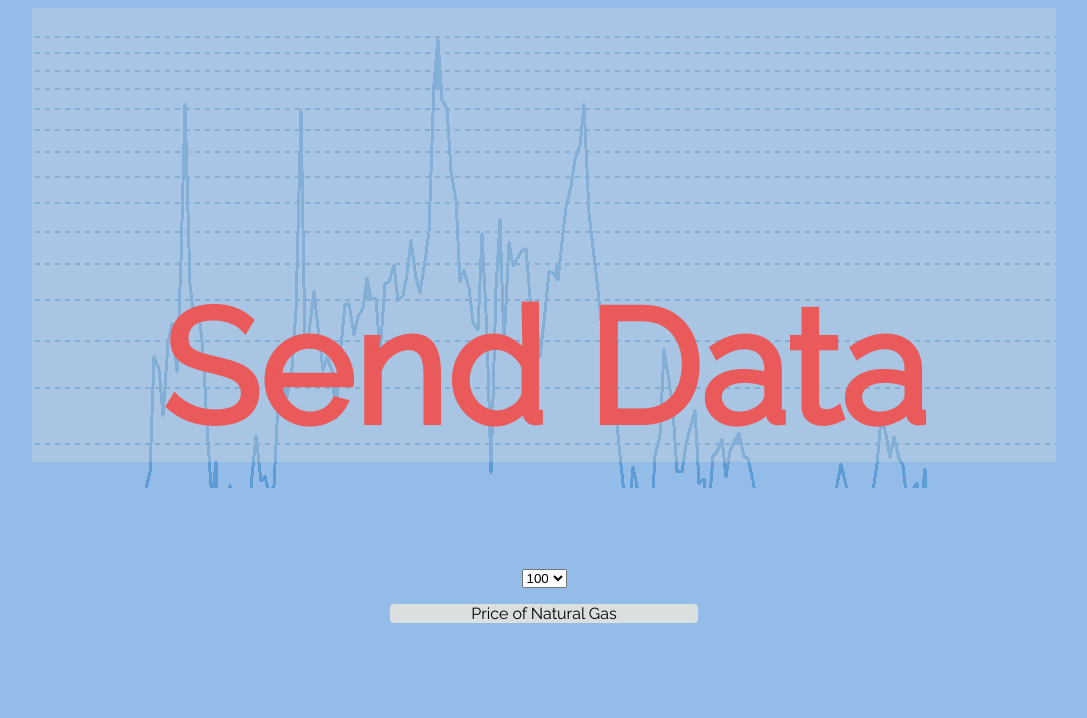
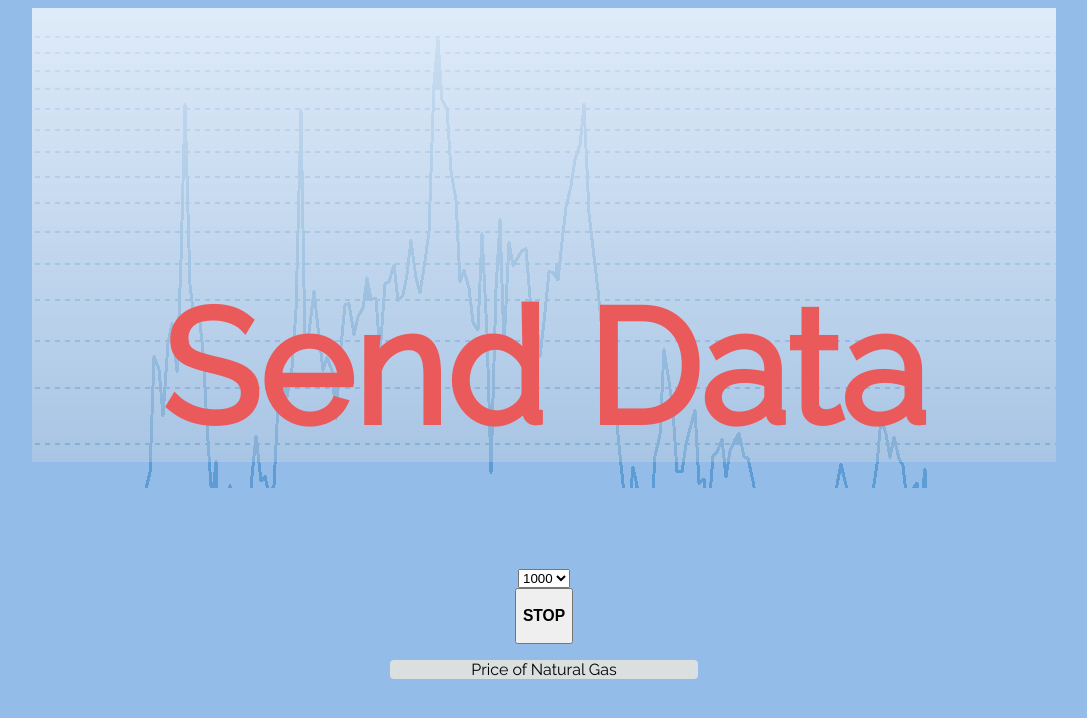
Before and after one commit to PresentMoment/Financial-Auralizer, a React (Create React App) app: page / in a window 1280 px wide. Shown: the top 718 px of the page, without its empty margins (96-1183 px from the left). Built offline with nearby package versions, Linux system fonts and the light colour scheme.

Commit message:
fixed AudioParam bug

```diff
--- a/src/App.css
+++ b/src/App.css
@@ -17,7 +17,10 @@
   font-size: 5em;
   font-family: "Raleway";
   color: rgb(235, 90, 90);
-  background-color: rgb(218, 218, 218, 0.3);
+  background-image: linear-gradient(
+    rgba(255, 255, 255, 0.7),
+    rgb(218, 218, 218, 0.3)
+  );
 }
 
 .gasPrice {
--- a/src/Components/DataFetch.js
+++ b/src/Components/DataFetch.js
@@ -61,9 +61,9 @@ export default class DataFetch extends Component {
         </div>
         <div className="RateSelect">
           <select onChange={this.dropDownChange}>
+            <option value="1000">1000</option>
             <option value="100">100</option>
             <option value="10">10</option>
-            <option value="1">1</option>
           </select>
         </div>
       </div>
--- a/src/Components/Synth.js
+++ b/src/Components/Synth.js
@@ -33,7 +33,7 @@ export default class Synth extends Component {
         sustain: 0.1,
         release: 0.9
       },
-      volume: 0,
+      volume: -6,
       frequency: 0,
       portamento: 0
     }).toMaster();
@@ -46,10 +46,18 @@ export default class Synth extends Component {
   }
 
   //this function recieves data from child component(DataFetch) and sets the state at each iteration defined in setInterval in DataFetch
+  //conditional stops setting synth param when array fully iterates
   callbackFunction = childData => {
     const synth = this.state.synth;
-    synth.set("oscillator", { frequency: childData * -0.6 });
-    this.setState({ gasValue: childData * 0.5 });
+    if (typeof childData === "number") {
+      synth.set("oscillator", { frequency: childData * -0.6 });
+    } else {
+    }
+    this.setState({ gasValue: childData });
+  };
+
+  pause = () => {
+    this.state.synth.disconnect();
   };
 
   //audioContext starts the web audio engine at mounting to avoid browser errors when the synth is triggered
@@ -58,18 +66,20 @@ export default class Synth extends Component {
   }
 
   render() {
-    console.log(this.state);
     //listens to the state of gasValue and triggers the synth engine once DataFetch begins manipulating the state
     //disconnects synth from master output (computer speakers) once array iteration in DataFetch completes
     if (this.state.gasValue != null) {
       this.state.synth.triggerAttackRelease("C4", "8n");
     } else if (this.state.gasValue === undefined) {
-      Audio.masterGainNode.gain.setValueAtTime(0);
-      this.state.synth.disconnect();
+      // Audio.masterGainNode.gain.setValueAtTime(0);
+      this.state.synth.triggerRelease();
     }
     return (
       <div className="App">
         <DataFetch parentCallback={this.callbackFunction} />
+        <button onClick={this.pause}>
+          <h3>STOP</h3>
+        </button>
         <div className="gasPrice">
           <p>
             {this.state.gasValue === null
```
